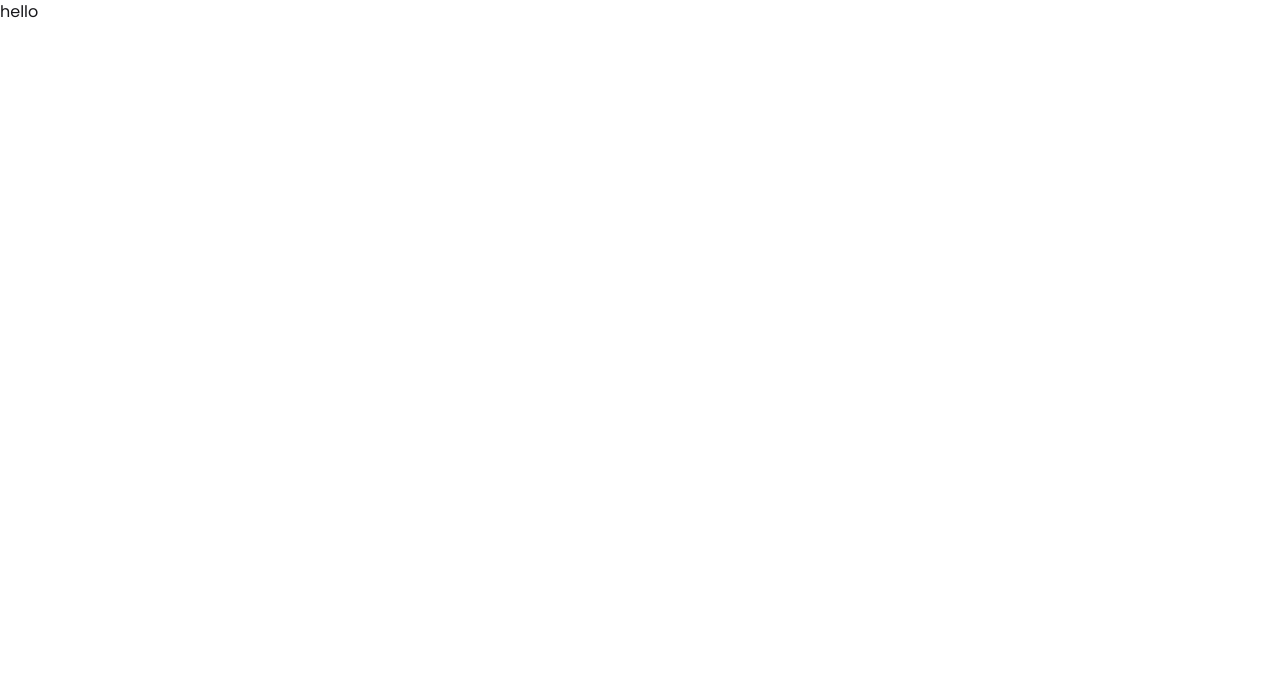
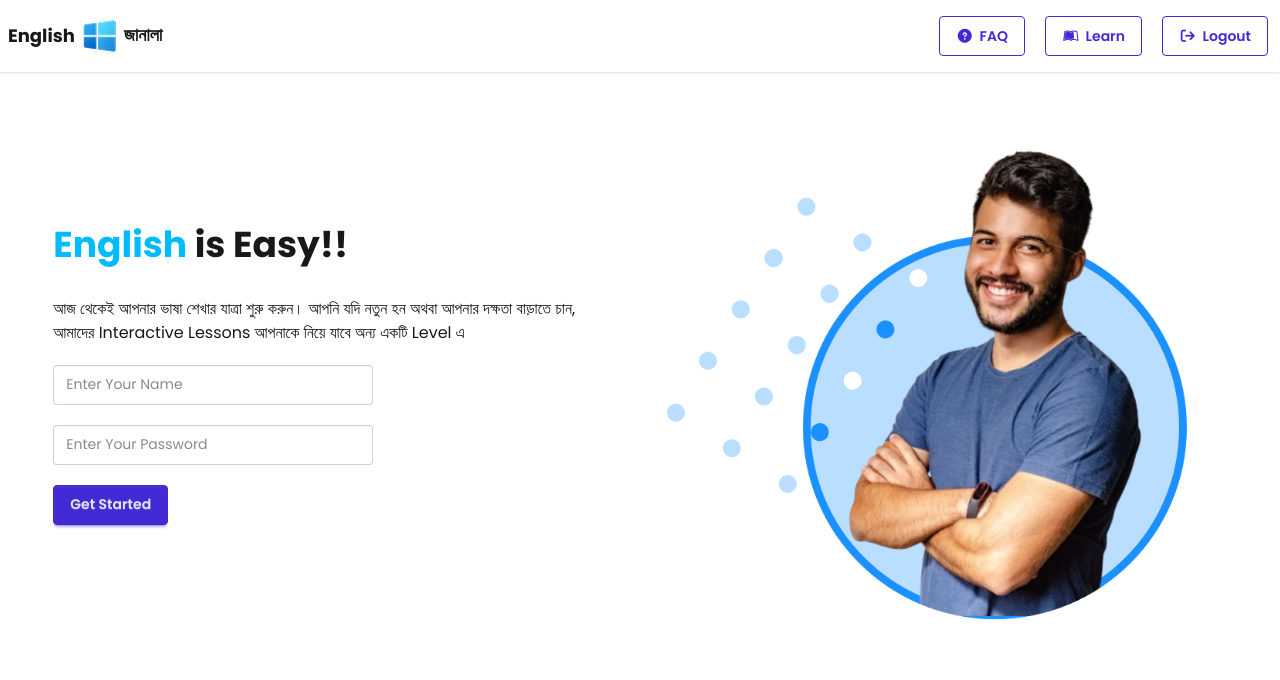
Before and after one commit to mdshantosharker/English-Janala, a plain HTML site: page index.html in a window 1280 px wide. Drawn offline with nearby package versions, Linux system fonts and the light colour scheme.

Commit message:
added navbar and banner section

```diff
--- a/index.html
+++ b/index.html
@@ -35,6 +35,105 @@
     <link rel="stylesheet" href="styles/style.css" />
   </head>
   <body>
-    <h1>hello</h1>
+    <header>
+      <div class="navbar bg-base-100 shadow-sm">
+        <div class="navbar-start">
+          <div class="dropdown">
+            <div tabindex="0" role="button" class="btn btn-ghost lg:hidden">
+              <svg
+                xmlns="http://www.w3.org/2000/svg"
+                class="h-5 w-5"
+                fill="none"
+                viewBox="0 0 24 24"
+                stroke="currentColor"
+              >
+                <path
+                  stroke-linecap="round"
+                  stroke-linejoin="round"
+                  stroke-width="2"
+                  d="M4 6h16M4 12h8m-8 6h16"
+                />
+              </svg>
+            </div>
+            <ul
+              tabindex="-1"
+              class="menu menu-sm dropdown-content bg-base-100 rounded-box z-1 mt-3 w-52 p-2 shadow"
+            >
+              <li>
+                <a href=""><i class="fa-solid fa-circle-question"></i> FAQ</a>
+              </li>
+
+              <li>
+                <a href=""><i class="fa-brands fa-leanpub"></i>Learn</a>
+              </li>
+
+              <li>
+                <a href=""
+                  ><i class="fa-solid fa-arrow-right-from-bracket"></i>Logout</a
+                >
+              </li>
+            </ul>
+          </div>
+
+          <a href="" class="flex gap-1 items-center">
+            <span class="font-bold text-lg">English</span>
+            <img src="./assets/logo.png" alt="" />
+            <span class="bangla-fonts text-lg font-semibold">জানালা</span>
+          </a>
+        </div>
+
+        <div class="navbar-end hidden lg:flex">
+          <ul class="menu menu-horizontal px-1 space-x-5">
+            <li>
+              <a href="" class="btn btn-outline btn-primary"
+                ><i class="fa-solid fa-circle-question"></i> FAQ</a
+              >
+            </li>
+
+            <li>
+              <a href="" class="btn btn-outline btn-primary"
+                ><i class="fa-brands fa-leanpub"></i>Learn</a
+              >
+            </li>
+
+            <li>
+              <a href="" class="btn btn-outline btn-primary"
+                ><i class="fa-solid fa-arrow-right-from-bracket"></i>Logout</a
+              >
+            </li>
+          </ul>
+        </div>
+      </div>
+    </header>
+
+    <section
+      class="flex flex-col-reverse md:flex-row gap-10 justify-between items-center py-5 w-11/12 mx-auto max-w-7xl"
+    >
+      <div class="content flex-1 text-center md:text-start">
+        <h2 class="font-bold text-4xl mb-8">
+          <span class="text-[#00BCFF]">English</span> is Easy!!
+        </h2>
+        <p class="font-bangla">
+          আজ থেকেই আপনার ভাষা শেখার যাত্রা শুরু করুন। আপনি যদি নতুন হন অথবা
+          আপনার দক্ষতা বাড়াতে চান, আমাদের Interactive Lessons আপনাকে নিয়ে যাবে
+          অন্য একটি Level এ
+        </p>
+        <div class="flex flex-col gap-5 mt-5">
+          <input type="text" class="input" placeholder="Enter Your Name" />
+          <input
+            type="password"
+            class="input"
+            placeholder="Enter Your Password"
+          />
+        </div>
+        <div class="text-start">
+          <button class="btn btn-primary mt-5">Get Started</button>
+        </div>
+      </div>
+
+      <div class="image flex-1">
+        <img src="./assets/hero-student.png" alt="" />
+      </div>
+    </section>
   </body>
 </html>
--- a/styles/style.css
+++ b/styles/style.css
@@ -2,6 +2,6 @@
   font-family: "Poppins", sans-serif;
 }
 
-.siliguri-fonts {
+.bangla-fonts {
   font-family: "Hind Siliguri", sans-serif;
 }
```
